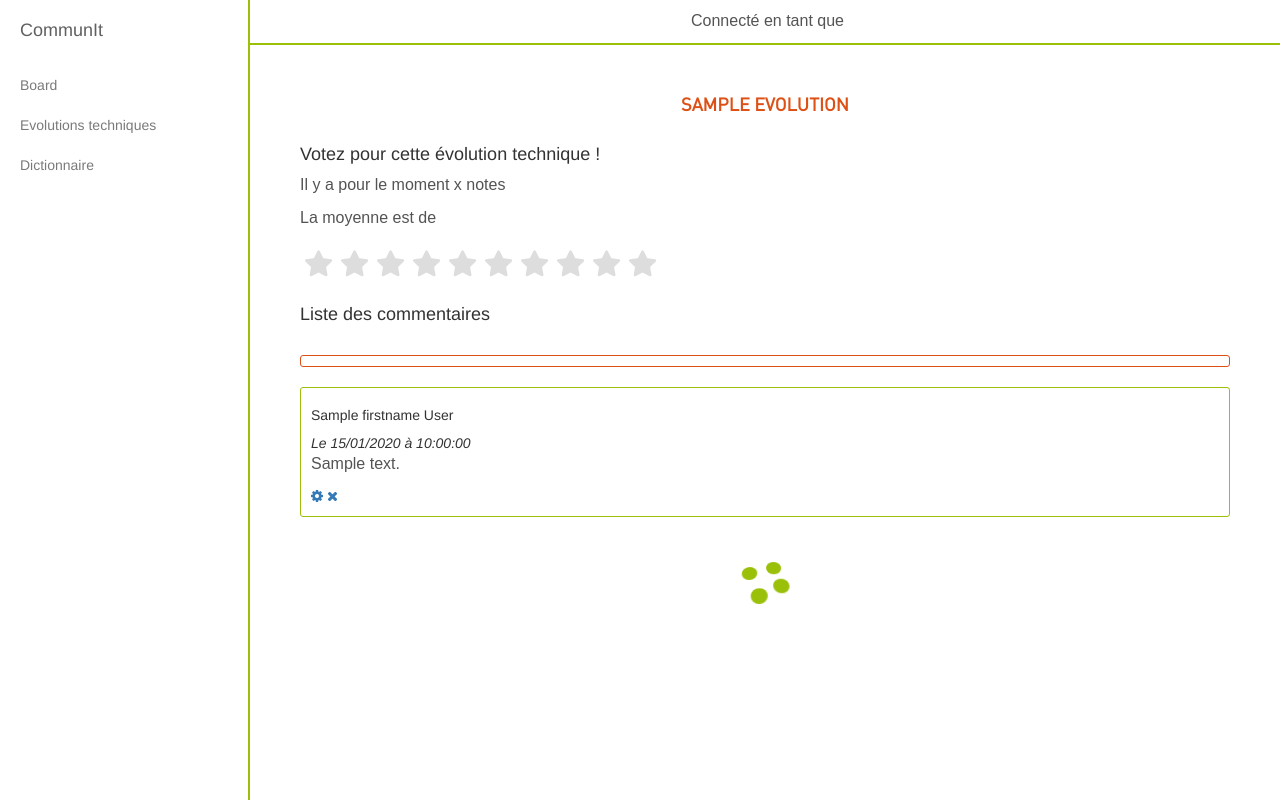
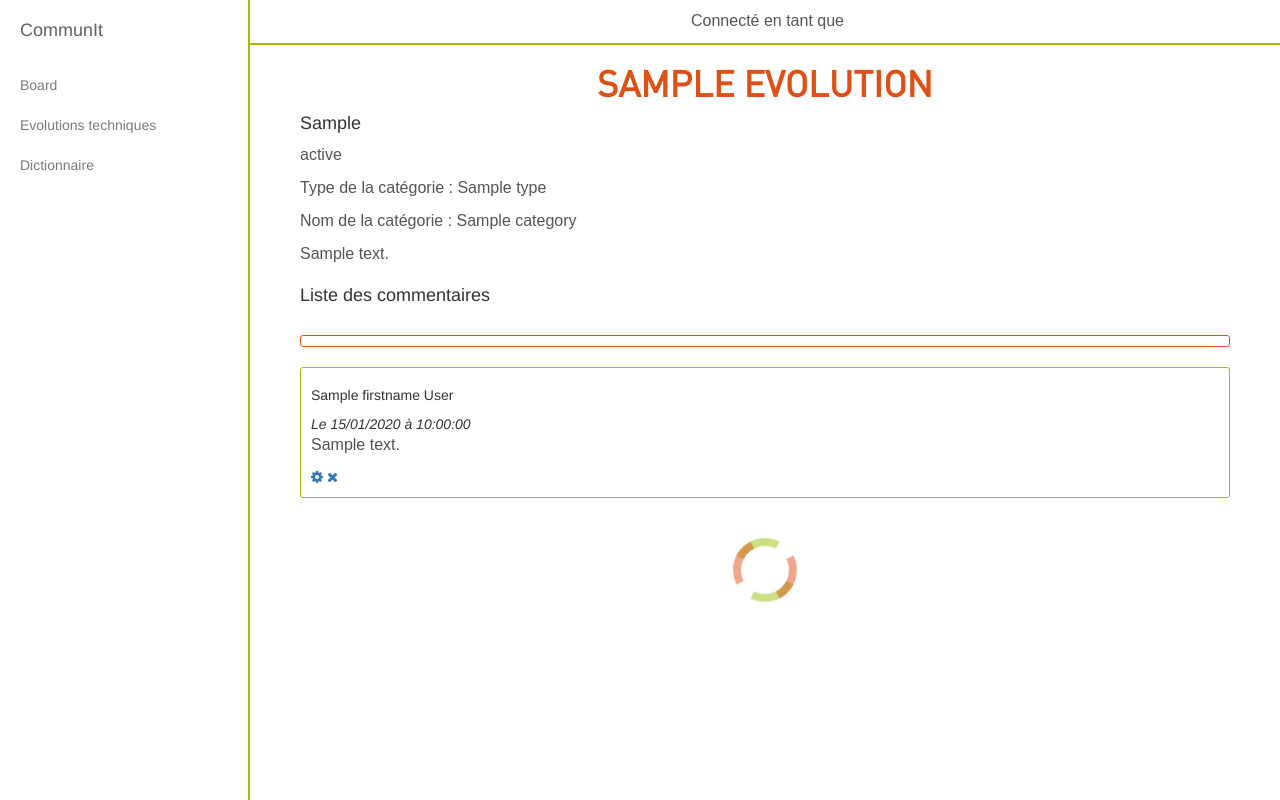
Before and after one commit to JohanGaub/symfony-project-03, a Symfony app: template src/AppBundle/Resources/views/Pages/Evolutions/unitIndexEvolution.html.twig in a window 1280 px wide. Run offline with Twig, Linux system fonts and the light colour scheme; the template is opened without the code that fills it: most values are stand-ins (such as "Sample title", 1, 10 or a date in 2020); form fields are guessed from the names that the template uses; some libraries are stand-ins or nearby versions.

Commit message:
WIP Technical Evolution - Work as rank system - get temporary view - add update vote

```diff
--- a/src/AppBundle/Controller/DictionaryController.php
+++ b/src/AppBundle/Controller/DictionaryController.php
@@ -33,11 +33,7 @@ class DictionaryController extends Controller
         $repo           = $this->getDoctrine()->getRepository('AppBundle:Dictionary');
         $dictionaryList = $repo->getDictionaryList();
         $dictionarys    = [];
-        $listName       = [
-            0 => 'Type de catégorie',
-            1 => 'Status des évolutions technique',
-            2 => 'Origine des évolutions tehcnique'
-        ];
+
         foreach ($dictionaryList as $dictionary) {
             $type = $dictionary->getType();
             if (array_key_exists($type, $dictionarys)) {
--- a/src/AppBundle/Controller/TechnicalEvolutionController.php
+++ b/src/AppBundle/Controller/TechnicalEvolutionController.php
@@ -3,6 +3,7 @@
 namespace AppBundle\Controller;
 
 use AppBundle\Entity\TechnicalEvolution;
+use AppBundle\Form\Evolution\NoteUserTechnicalEvolutionType;
 use Sensio\Bundle\FrameworkExtraBundle\Configuration\Security;
 use AppBundle\Entity\UserTechnicalEvolution;
 use AppBundle\Form\Evolution\AdminTechnicalEvolutionType;
@@ -66,7 +67,7 @@ class TechnicalEvolutionController extends Controller
      * @Route("/nouveau", name="evolutionAdd")
      * @param Request $request
      * @return \Symfony\Component\HttpFoundation\RedirectResponse|Response
-     * @Security("has_role('ROLE_PROJET_RESP')")
+     * @Security("has_role('ROLE_ADMIN')")
      */
     public function addAction(Request $request)
     {
@@ -145,6 +146,8 @@ class TechnicalEvolutionController extends Controller
         $uteComment     = new UserTechnicalEvolution();
         $formComment    = $this->createForm(CommentUserTechnicalEvolutionType::class, $uteComment);
         $formUpdate     = $this->createForm(CommentUserTechnicalEvolutionType::class, null);
+        $uteNote        = new UserTechnicalEvolution();
+        $formNote       = $this->createForm(NoteUserTechnicalEvolutionType::class, $uteNote);
 
         return $this->render('@App/Pages/Evolutions/unitIndexEvolution.html.twig', [
             'evolution' => $technicalEvolution,
@@ -152,6 +155,7 @@ class TechnicalEvolutionController extends Controller
             'notes'     => $notes,
             'addForm'   => $formComment->createView(),
             'updateForm'=> $formUpdate->createView(),
+            'noteForm'  => $formNote->createView()
         ]);
     }
 
--- a/src/AppBundle/DataFixtures/DataParameters.php
+++ b/src/AppBundle/DataFixtures/DataParameters.php
@@ -25,7 +25,7 @@ class DataParameters
     /**
      * Others
      */
-    const NB_USER_TECHNICAL_EVOLUTION   = 5000;
+    const NB_USER_TECHNICAL_EVOLUTION   = 2500;
 
     const NB_COMPANY                    = 30;
     const NB_PRODUCT                    = 2;
--- a/src/AppBundle/Resources/public/sass/dedicated/_bo_evolution.scss
+++ b/src/AppBundle/Resources/public/sass/dedicated/_bo_evolution.scss
@@ -24,6 +24,10 @@
   }
 }
 
+.unit-evolution {
+
+}
+
 /**
  * Comments Parts
  */
@@ -45,11 +49,31 @@
 /**
  * Star rank system
  */
+
 .star-rating {
+  display: flex;
+  justify-content: space-around;
+  transition: 1s ease-in-out;
+
+  /****** Counter at Right ? *******/
+  .rating-counter {
+    padding: 1rem 0 0 0;
+    .rating-counter-value {
+      font-size: 3rem;
+      font-weight: 700;
+
+    }
+  }
+
+  .star-link {
+    display: block;
+  }
+
   /****** Style Star Rating Widget *****/
   .rating {
     border: none;
     float: left;
+    transition: 1s ease-in-out;
   }
 
   .rating > input { display: none; }
--- a/src/AppBundle/Resources/public/sass/dedicated/_bo_general.scss
+++ b/src/AppBundle/Resources/public/sass/dedicated/_bo_general.scss
@@ -14,81 +14,66 @@
   padding: 2rem 0;
 
   .loader {
-    top: calc(50% - 24px);
-    left: calc(50% - 24px);
-    width: 48px;
-    height: 48px;
-    border-radius: 50%;
-    transform: perspective( 128px ) rotateX( 30deg );
-    margin: 0 auto;
+    position: absolute;
+    left: calc(50% - 32px);
+    width: 64px;
+    height: 64px;
   }
 
   .inner {
     position: absolute;
+    border-radius: 50%;
+    border: 8px solid transparent;
     box-sizing: border-box;
-    width: 16px;
-    height: 16px;
-    background-color: $primary-color;
-    border-radius: 50%;
+    opacity: 0.5;
+    top: 0;
+    left: 0;
+    width: 100%;
+    height: 100%;
   }
 
   .inner.one {
-    left: 0%;
-    top: 0%;
-    animation: move-right 1s ease-out infinite;
+    border-left: 8px solid $primary-color;
+    border-right: 8px solid $primary-color;
+    animation: rotate-left 2s linear infinite;
   }
 
   .inner.two {
-    right: 0%;
-    top: 0%;
-    animation: move-down 1s ease-in-out infinite;
+    border-top: 8px solid $secondary-color;
+    border-bottom: 8px solid $secondary-color;
+    animation: rotate-left 3s linear infinite;
   }
 
-  .inner.three {
-    right: 0%;
-    bottom: 0%;
-    animation: move-left 1s ease-in-out infinite;
-  }
-
-  .inner.four {
-    left: 0%;
-    bottom: 0%;
-    animation: move-up 1s ease-out infinite;
-  }
-
-  @keyframes move-right {
+  @keyframes rotate-left {
     0% {
-      transform: translateX(0);
+      transform: rotate(360deg);
     }
     100% {
-      transform: translateX(32px);
+      transform: rotate(0deg);
+    }
   }
 }
 
-  @keyframes move-down {
-    0% {
-      transform: translateY(0);
-    }
-    100% {
-      transform: translateY(32px);
-    }
+/**
+ * Error message
+ */
+.error-box {
+
+  p {
+    display: block;
+    border-radius: 2px;
+    color: #fff;
+    text-align: center;
+    transition: 1s ease;
+    padding: 2rem;
   }
 
-  @keyframes move-left {
-    0% {
-      transform: translateX(0);
-    }
-    100% {
-      transform: translateX(-32px);
-    }
+  .error-msg {
+    background-color: $secondary-color;
   }
 
-  @keyframes move-up {
-    0% {
-      transform: translateY(0);
+  .valid-message {
+    background-color: $primary-color;
   }
-    100% {
-      transform: translateY(-32px);
+
 }
-  }
-}
--- a/src/AppBundle/Resources/views/Pages/Evolutions/indexEvolution.html.twig
+++ b/src/AppBundle/Resources/views/Pages/Evolutions/indexEvolution.html.twig
@@ -23,7 +23,7 @@
                         <div class="panel-body">
                             <div class="panel-top-line">
                                 <p class="evolution-status">{{ evolution.status }}</p>
-                                <a href="{{ path('evolutionUnit', {'technicalEvolutionId': evolution.id}) }}">
+                                <a href="{{ path('evolutionUnit', {'technicalEvolution': evolution.id}) }}">
                                     <h4>{{ evolution.title }}</h4>
                                 </a>
                             </div>
--- a/src/AppBundle/Resources/views/Pages/Evolutions/unitIndexEvolution.html.twig
+++ b/src/AppBundle/Resources/views/Pages/Evolutions/unitIndexEvolution.html.twig
@@ -7,36 +7,57 @@
 {% block body %}
 
     <div class="container-fluid">
-        {{ dump(evolution) }}
-        {{ dump(comments) }}
-        {{ dump(notes) }}
-
         <div class="row">
-            <div class="bo-title-page col-lg-12">
-                <h3>{{ evolution.title }}</h3>
+            <div class="col-lg-12 unit-evolution">
+                <div class="et-title"><h2>{{ evolution.title }}</h2></div>
+                <div class="et-sum-up"><h4>{{ evolution.sumUp }}</h4></div>
+                <div class="et-status"><p>{{ evolution.status }}</p></div>
+                <div class="et-category">
+                    <div class="et-category-type"><p>Type de la catégorie : {{ evolution.category.type }}</p></div>
+                    <div class="et-category-name"><p>Nom de la catégorie : {{ evolution.category.title }}</p></div>
+                </div>
+                <div class="et-content"><p>{{ evolution.content }}</p></div>
             </div>
         </div>
 
         <div class="row">
-            <div class="col-lg-12">
-                <h4>Votez pour cette évolution technique ! </h4>
-                <p>Il y a pour le moment x notes</p>
-                <p>La moyenne est de </p>
-                <div class="star-rating" data-index-number="{{ evolution.id }}">
-                    <fieldset class="rating">
-                        <input class="star-link" type="radio" id="star10" name="rating" value="10" /><label class = "full" for="star10"></label>
-                        <input class="star-link" type="radio" id="star9" name="rating" value="9" /><label class = "full" for="star9"></label>
-                        <input class="star-link" type="radio" id="star8" name="rating" value="8" /><label class = "full" for="star8"></label>
-                        <input class="star-link" type="radio" id="star7" name="rating" value="7" /><label class = "full" for="star7"></label>
-                        <input class="star-link" type="radio" id="star6" name="rating" value="6" /><label class = "full" for="star6"></label>
-                        <input class="star-link" type="radio" id="star5" name="rating" value="5" /><label class = "full" for="star5"></label>
-                        <input class="star-link" type="radio" id="star4" name="rating" value="4" /><label class = "full" for="star4"></label>
-                        <input class="star-link" type="radio" id="star3" name="rating" value="3" /><label class = "full" for="star3"></label>
-                        <input class="star-link" type="radio" id="star2" name="rating" value="2" /><label class = "full" for="star2"></label>
-                        <input class="star-link" type="radio" id="star1" name="rating" value="1" /><label class = "full" for="star1"></label>
-                    </fieldset>
+            {% if is_granted('ROLE_PROJECT_RESP') %}
+                <div class="col-lg-12">
+                    <h4 class="vote-title">Votez pour cette évolution technique ! </h4>
+                    <div class="error-box"></div>
+                    <div class="form-group star-rating" data-index-number="{{ evolution.id }}">
+                        <fieldset class="rating" data-index-number="">
+                            <input class="star-link" type="radio" id="star10" name="rating" value="10"/>
+                            <label class="full label-star-link label-star-link" for="star10" data-index-number="10"></label>
+                            <input class="star-link" type="radio" id="star9" name="rating" value="9"/>
+                            <label class="full label-star-link" for="star9" id="label-star9" data-index-number="9"></label>
+                            <input class="star-link" type="radio" id="star8" name="rating" value="8"/>
+                            <label class="full label-star-link" for="star8" id="label-star8" data-index-number="8"></label>
+                            <input class="star-link" type="radio" id="star7" name="rating" value="7"/>
+                            <label class="full label-star-link" for="star7" id="label-star7" data-index-number="7"></label>
+                            <input class="star-link" type="radio" id="star6" name="rating" value="6"/>
+                            <label class="full label-star-link" for="star6" id="label-star6" data-index-number="6"></label>
+                            <input class="star-link" type="radio" id="star5" name="rating" value="5"/>
+                            <label class="full label-star-link" for="star5" id="label-star5" data-index-number="5"></label>
+                            <input class="star-link" type="radio" id="star4" name="rating" value="4"/>
+                            <label class="full label-star-link" for="star4" id="label-star4" data-index-number="4"></label>
+                            <input class="star-link" type="radio" id="star3" name="rating" value="3"/>
+                            <label class="full label-star-link" for="star3" id="label-star3" data-index-number="3"></label>
+                            <input class="star-link" type="radio" id="star2" name="rating" value="2"/>
+                            <label class="full label-star-link" for="star2" id="label-star2" data-index-number="2"></label>
+                            <input class="star-link" type="radio" id="star1" name="rating" value="1"/>
+                            <label class="full label-star-link" for="star1" id="label-star1" data-index-number="1"></label>
+                        </fieldset>
+                        <div class="rating-counter">
+                            <p class="rating-counter-value"><span class="rating-value"></span> / 10</p>
+                        </div>
+                    </div>
+                    {{ form_start(noteForm, {'attr': {
+                        'id': 'app_bundle_note_userTechnicalEvolution'
+                    }}) }}
+                    {{ form_end(noteForm) }}
                 </div>
-            </div>
+            {% endif %}
         </div>
 
         <div class="row">
--- a/web/assets/css/main.css
+++ b/web/assets/css/main.css
@@ -2181,60 +2181,51 @@ body {
 .loader-wcs {
   padding: 2rem 0; }
   .loader-wcs .loader {
-    top: calc(50% - 24px);
-    left: calc(50% - 24px);
-    width: 48px;
-    height: 48px;
-    border-radius: 50%;
-    transform: perspective(128px) rotateX(30deg);
-    margin: 0 auto; }
+    position: absolute;
+    left: calc(50% - 32px);
+    width: 64px;
+    height: 64px; }
   .loader-wcs .inner {
     position: absolute;
+    border-radius: 50%;
+    border: 8px solid transparent;
     box-sizing: border-box;
-    width: 16px;
-    height: 16px;
-    background-color: #9ac00a;
-    border-radius: 50%; }
+    opacity: 0.5;
+    top: 0;
+    left: 0;
+    width: 100%;
+    height: 100%; }
   .loader-wcs .inner.one {
-    left: 0%;
-    top: 0%;
-    animation: move-right 1s ease-out infinite; }
+    border-left: 8px solid #9ac00a;
+    border-right: 8px solid #9ac00a;
+    animation: rotate-left 2s linear infinite; }
   .loader-wcs .inner.two {
-    right: 0%;
-    top: 0%;
-    animation: move-down 1s ease-in-out infinite; }
-  .loader-wcs .inner.three {
-    right: 0%;
-    bottom: 0%;
-    animation: move-left 1s ease-in-out infinite; }
-  .loader-wcs .inner.four {
-    left: 0%;
-    bottom: 0%;
-    animation: move-up 1s ease-out infinite; }
-
-@keyframes move-right {
+    border-top: 8px solid #dd5116;
+    border-bottom: 8px solid #dd5116;
+    animation: rotate-left 3s linear infinite; }
+
+@keyframes rotate-left {
   0% {
-    transform: translateX(0); }
+    transform: rotate(360deg); }
   100% {
-    transform: translateX(32px); } }
-
-@keyframes move-down {
-  0% {
-    transform: translateY(0); }
-  100% {
-    transform: translateY(32px); } }
-
-@keyframes move-left {
-  0% {
-    transform: translateX(0); }
-  100% {
-    transform: translateX(-32px); } }
-
-@keyframes move-up {
-  0% {
-    transform: translateY(0); }
-  100% {
-    transform: translateY(-32px); } }
+    transform: rotate(0deg); } }
+
+/**
+ * Error message
+ */
+.error-box p {
+  display: block;
+  border-radius: 2px;
+  color: #fff;
+  text-align: center;
+  transition: 1s ease;
+  padding: 2rem; }
+
+.error-box .error-msg {
+  background-color: #dd5116; }
+
+.error-box .valid-message {
+  background-color: #9ac00a; }
 
 .dictionary-list {
   border: 1px solid #9ac00a;
@@ -2299,12 +2290,24 @@ body {
  * Star rank system
  */
 .star-rating {
+  display: flex;
+  justify-content: space-around;
+  transition: 1s ease-in-out;
+  /****** Counter at Right ? *******/
   /****** Style Star Rating Widget *****/
   /***** CSS Magic to Highlight Stars on Hover *****/
   /* hover previous stars in list */ }
+  .star-rating .rating-counter {
+    padding: 1rem 0 0 0; }
+    .star-rating .rating-counter .rating-counter-value {
+      font-size: 3rem;
+      font-weight: 700; }
+  .star-rating .star-link {
+    display: block; }
   .star-rating .rating {
     border: none;
-    float: left; }
+    float: left;
+    transition: 1s ease-in-out; }
   .star-rating .rating > input {
     display: none; }
   .star-rating .rating > label:before {
--- a/web/assets/js/page.evolution-unit.js
+++ b/web/assets/js/page.evolution-unit.js
@@ -1,26 +1,84 @@
 /**
  * Star rating system
  */
+$(document).ready(function() {
+    let status = true
+    let value = ''
+
+    $('.label-star-link').hover(
+        function () {
+            $('.rating-value').text($(this).attr('data-index-number'))
+        },
+        function () {
+            if (status){
+                $('.rating-value').text($(this).parent().attr('data-index-number'))
+            } else {
+                $('.rating').attr('data-index-number', value)
+            }
+        }
+    );
+
+    // TODO => Find a solution to don't any change after first note click
+    // TODO => Do a preselect system if user have already vote
+    $('.star-link').click( function () {
+            value = $(this).attr('data-index-number')
+            $('.rating').attr('data-index-number', value)
+            status = false
+        }
+    );
+
+});
 $(document).ready( function () {
-    $('.star-link').click( function () {
+    let link    = '.star-link'
+    let status  = true
+
+    $(link).click( function () {
+        if (status === true){
+            status          = false
             let $this       = $(this)
             let valueVote   = $this.attr('value')
             let evoId       = $('.star-rating').attr('data-index-number')
-        console.log(evoId+' '+valueVote)
+            let form        = $('#app_bundle_note_userTechnicalEvolution').serialize()
+            $('#app_bundle_note_userTechnicalEvolution_note').val(valueVote)
 
-        // => TODO need to finish ajax request for vote here
             $.ajax({
                 type: 'POST',
                 url: '/evolution-technique/notes/ajout/' + evoId,
-            data: {
-                'data': valueVote
-            },
+                data: form,
                 dataType: 'json',
                 timeout: 3000,
-            success: function(){
+                success: function(data){
+                    // TODO => Know if we need to verify that or if is to bad ?
+                    if (data === 'msg_max_vote_allowed') {
+                        let viewTemplate   = '<p class="error-message">'
+                        viewTemplate       += 'Vous avez atteind le nombre de vote limite par entreprise'
+                        viewTemplate       += '</p>'
+                        $('.vote-title').hide()
+                        $('.error-box').append(viewTemplate)
+                        let target = '.star-rating'
+                        $(target).css('opacity', 0)
+                        setTimeout( function () {
+                            $(target).hide()
+                            status = true
+                        }, 1500)
 
+                    } else if (data === 'msg_update_vote') {
+                        let viewTemplate   = '<p class="valid-message">'
+                        viewTemplate       += 'Votre vote à bien été modifié !'
+                        viewTemplate       += '</p>'
+                        $('.error-box').append(viewTemplate)
+                        setTimeout( function () {
+                            let target = '.valid-message'
+                            $(target).css('opacity', '0')
+                            setTimeout( function () {
+                                $(target).hide()
+                                status = true
+                            }, 1500)
+                        }, 5000)
+                    }
                 },
             })
+        }
     })
 })
 
@@ -31,8 +89,6 @@ $(document).ready( function () {
     let loaderDom = '<div class="loader">'
     loaderDom += '<div class="inner one"></div>'
     loaderDom += '<div class="inner two"></div>'
-    loaderDom += '<div class="inner three"></div>'
-    loaderDom += '<div class="inner four"></div>'
     loaderDom += '</div>'
     let loader = '.loader-wcs'
     let status = false;
@@ -65,10 +121,8 @@ $(document).ready( function () {
                                 user    += ' ' + values['user']['userProfile']['lastname']
                             let date    = (new Date(values['date']['date']))
                             let comment = values['comment']
-                            //let date    = new Date(values['ute_date']['date'])
                             $('.comment-list').append(createComment(uteId, user, date, comment))
 
-                            // TODO => Find a solution if last data length is equal to 10
                             if (data.length < 10){
                                 $(loader).hide(function () {
                                     clearInterval(interval)
@@ -145,31 +199,33 @@ $(document).ready( function () {
 
 /**
  * Update action
- * TODO => Need to fix multi update ?? :(
- * TODO => Find solution to upload dynamic loading comments (delete to)
  */
 $(document).ready( function () {
-    $('.modal-update').click( function (e) {
-        let $this = $(this)
-        let commentFullId   = $this.parent().attr('id')
-        let commentId       = commentFullId.replace('ute_id_', '')
-        let commentValue    = $this.parent().children($('.comment-value'))[2]['outerText']
+    let commentField    = '.app_bundle_comment_userTechnicalEvolution_updateField'
     let commentForm     = '#app_bundle_comment_userTechnicalEvolution_update'
-        let commentField    = '.app_bundle_comment_userTechnicalEvolution_updateField'
+    let commentFullId   = ''
+    let commentId       = ''
+    let commentValue    = ''
 
+    $('.modal-update').click( function () {
+        let $this       = $(this)
+        commentFullId   = $this.parent().attr('id')
+        commentId       = commentFullId.replace('ute_id_', '')
+        commentValue    = $this.parent().children($('.comment-value'))[2]['outerText']
         $(commentField).val(commentValue)
+        console.log()
+    })
 
     $(commentForm).submit( function (e) {
         e.preventDefault()
-            let newComment = $(commentField).val()
+        let newComment  = $(commentField).val()
+        let form        = $(this).serialize()
 
         if(newComment !== commentValue) {
             $.ajax({
                 type: 'POST',
                 url: '/evolution-technique/commentaires/modification/' + commentId,
-                    data: {
-                        'data': newComment
-                    },
+                data: form,
                 dataType: 'json',
                 timeout: 3000,
                 success: function(){
@@ -178,10 +234,10 @@ $(document).ready( function () {
                     newContent += newComment
                     newContent += '</p>'
                     $('#' + textId).replaceWith(newContent)
+                    $('#comment-modal-update').modal('hide')
                 },
             })
         }
-        })
     })
 })
 
@@ -201,7 +257,15 @@ function isScrolledIntoView(elem)
     return ((elemBottom <= docViewBottom) && (elemTop >= docViewTop));
 }
 
-
+/**
+ * Add new Comments to DOM
+ *
+ * @param uteId
+ * @param user
+ * @param date
+ * @param comment
+ * @returns {string}
+ */
 function createComment(uteId, user, date, comment)
 {
     let elementList = '<div id="ute_id_' + uteId + '" class="unit-comment">'
```
Also changed, not shown: src/AppBundle/Controller/UserTechnicalEvolutionController.php (+62 -12 lines), src/AppBundle/Form/Evolution/NoteUserTechnicalEvolutionType.php (added, +54 -0 lines), src/AppBundle/Repository/UserTechnicalEvolutionRepository.php (+24 -0 lines). Lines whose indentation alone changed are shown as unchanged.
